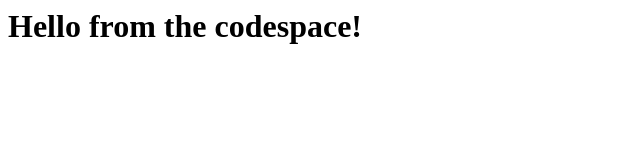
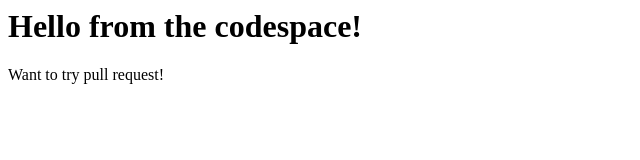
Before and after one commit to Jajangmyeon01/skills-code-with-codespaces, a plain HTML site: page index.html in a window 1280 px wide. Shown: the whole page, without its empty margins (0-640 px from the left). Drawn offline with Linux system fonts and the light colour scheme.

Commit message:
Update index.html

```diff
--- a/index.html
+++ b/index.html
@@ -1,3 +1,4 @@
 <html>
   <h1>Hello from the codespace!</h1>
+  <p>Want to try pull request!</p>
 </html>
```
